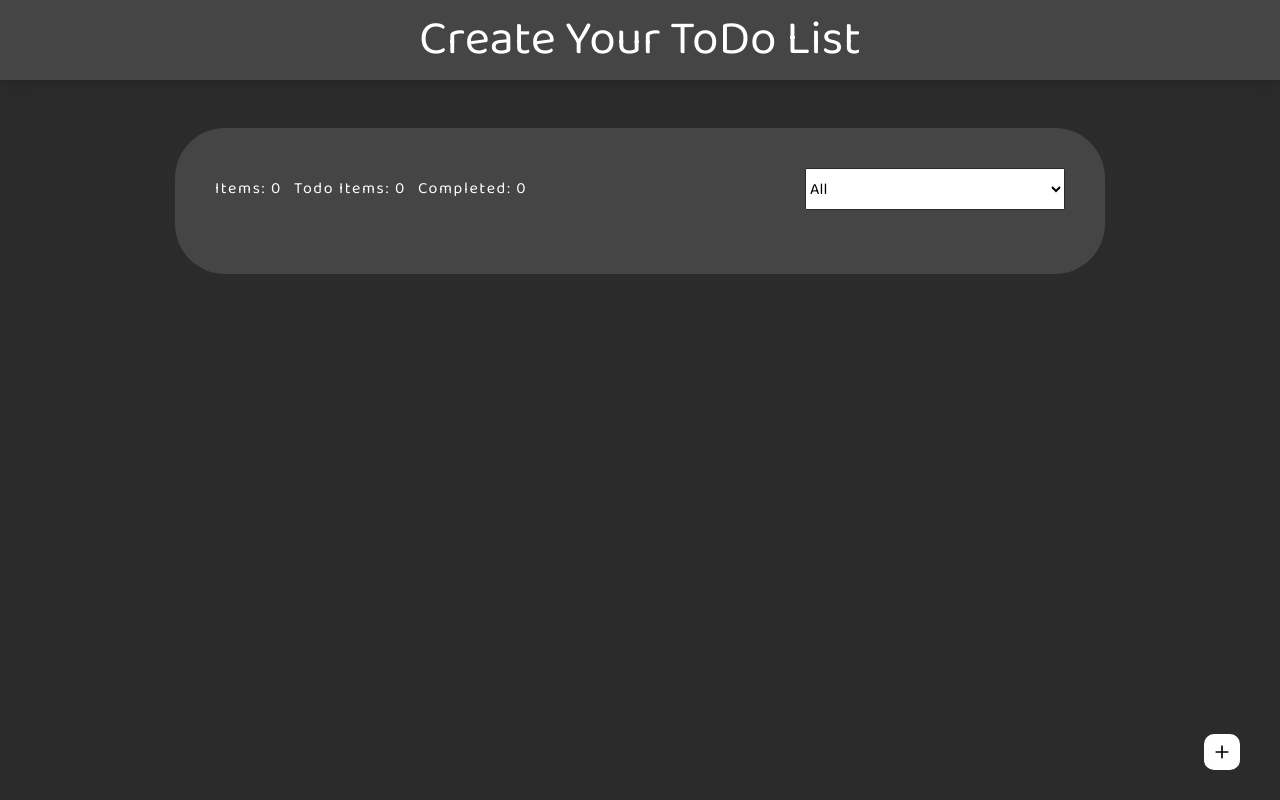
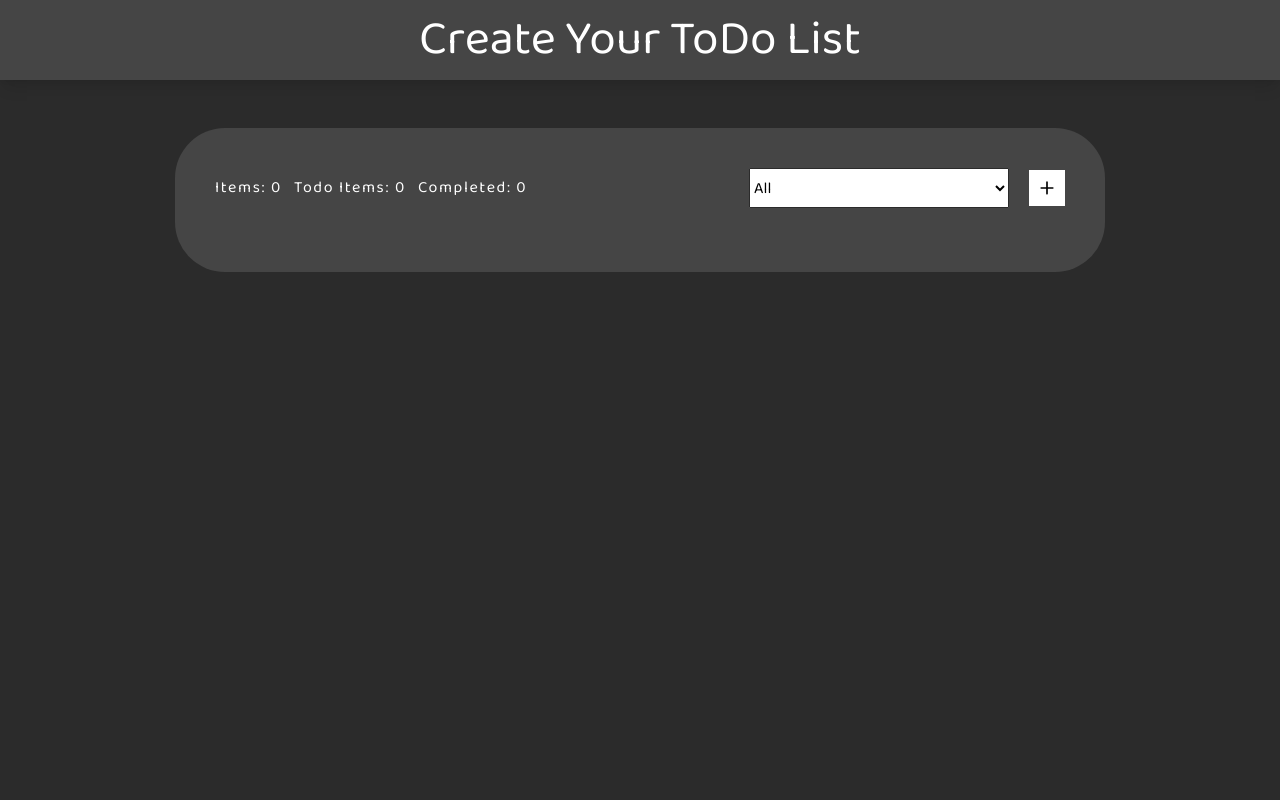
Before and after one commit to Ahmadkhan152/To-Do-List, a React (Vite) app: page / in a window 1280 px wide. Built offline with nearby package versions, Linux system fonts and the light colour scheme.

Commit message:
Worked On Design

```diff
--- a/src/Components/ListItem.jsx
+++ b/src/Components/ListItem.jsx
@@ -43,7 +43,7 @@ export default function ListItem( { todoItem, onEditItem, onDeleteItem, itemComp
     }
 
     return (
-        <li className={cn("card h-full flex flex-col justify-center items-center relative", taskCompleted && "completed", !taskCompleted && dueDateCal() >= todoItem.dueTime && "due-date-card", dueDateCal() < todoItem.time && "completed schedule-card flex items-center content-center", todoItem.priority)}>
+        <li className={cn("card h-full flex flex-col justify-center items-center relative", taskCompleted && "completed", !taskCompleted && todoItem.dueTime && dueDateCal() >= todoItem.dueTime && "due-date-card", dueDateCal() < todoItem.time && "completed schedule-card flex items-center content-center", todoItem.priority)}>
             <input onChange={ handleOnChange } type="checkbox" name="complete" className="complete-checkbox" checked={taskCompleted} disabled={dueDateCal() < todoItem.time ? true : false} />
             <CgClose className="remove-item" onClick={() => onDeleteItem(todoItem.id)} />
             {(!taskCompleted && <CgPen className="edit-item" onClick={ () => onEditItem( todoItem ) } /> )}
--- a/src/Components/TodoList.jsx
+++ b/src/Components/TodoList.jsx
@@ -103,14 +103,14 @@ export default function TodoList() {
                             <h3 className='text-white tracking-[.1em] ml-3'>Todo Items: {uiToDoList.filter(item => item.completed !== true).length}</h3>
                             <h3 className='text-white tracking-[.1em] ml-3'>Completed: {uiToDoList.filter(item => item.completed === true).length}</h3>
                         </div>
-                        <div className='filter-lists'>
+                        <div className='filter-lists flex items-center'>
                             <FilterItems getFilterValues={getFilterValues} />
+                            <CgMathPlus style={prev ? {transform: 'rotate(220deg)'} : {}} onClick={onToggle} className='ml-5 p-2 create-icon text-4xl shadow-xl/40' />
                         </div>
                     </div>
                     <CreateListItems itemCompleted = {itemCompleted} onEditItem={onEditItem} todoList={uiToDoList} onDeleteItem = {onDeleteItem} />
                 </div>
                 {prev && <ModalBox onToggle={onToggle} addToDoItem={addToDoItem} editItem={editItem} updateItem = {onUpdateItem} showDescriptionItem={showItemDescription} /> }
-                <CgMathPlus style={prev ? {transform: 'rotate(220deg)'} : {}} onClick={onToggle} className='p-2 create-icon text-4xl absolute shadow-xl/40' />
             </div>
         </div>
     )
--- a/src/css/FilterItems.css
+++ b/src/css/FilterItems.css
@@ -1,5 +1,5 @@
 .filter-items {
-    height: 42px;
+    height: 40px;
     width: 260px;
     background-color: white;
     border: 1px solid #2B2B2B;
--- a/src/css/TodoList.css
+++ b/src/css/TodoList.css
@@ -22,15 +22,15 @@
 }
 
 .create-icon {
-    bottom: 30px;
-    right: 40px;
+    /* bottom: 30px; */
+    /* right: 40px; */
     background-color: white;
-    border-radius: 10px;
+    /* border-radius: 10px; */
     transition: transform 0.2s ease-in-out;
     font-weight: 700;
 }
 
 .create-icon:hover {
     color: white;
-    background-color: #454545;
+    background-color: #e18a8a;
 }
```
